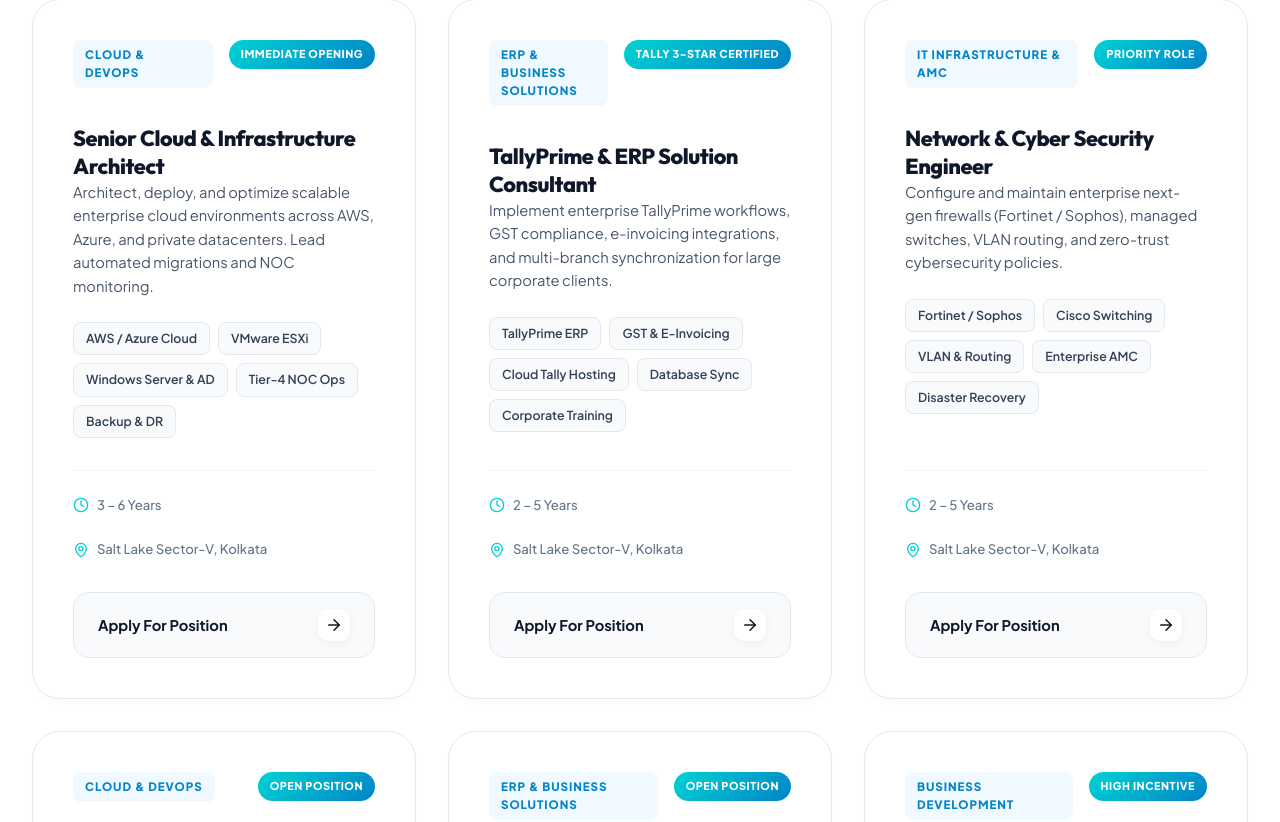
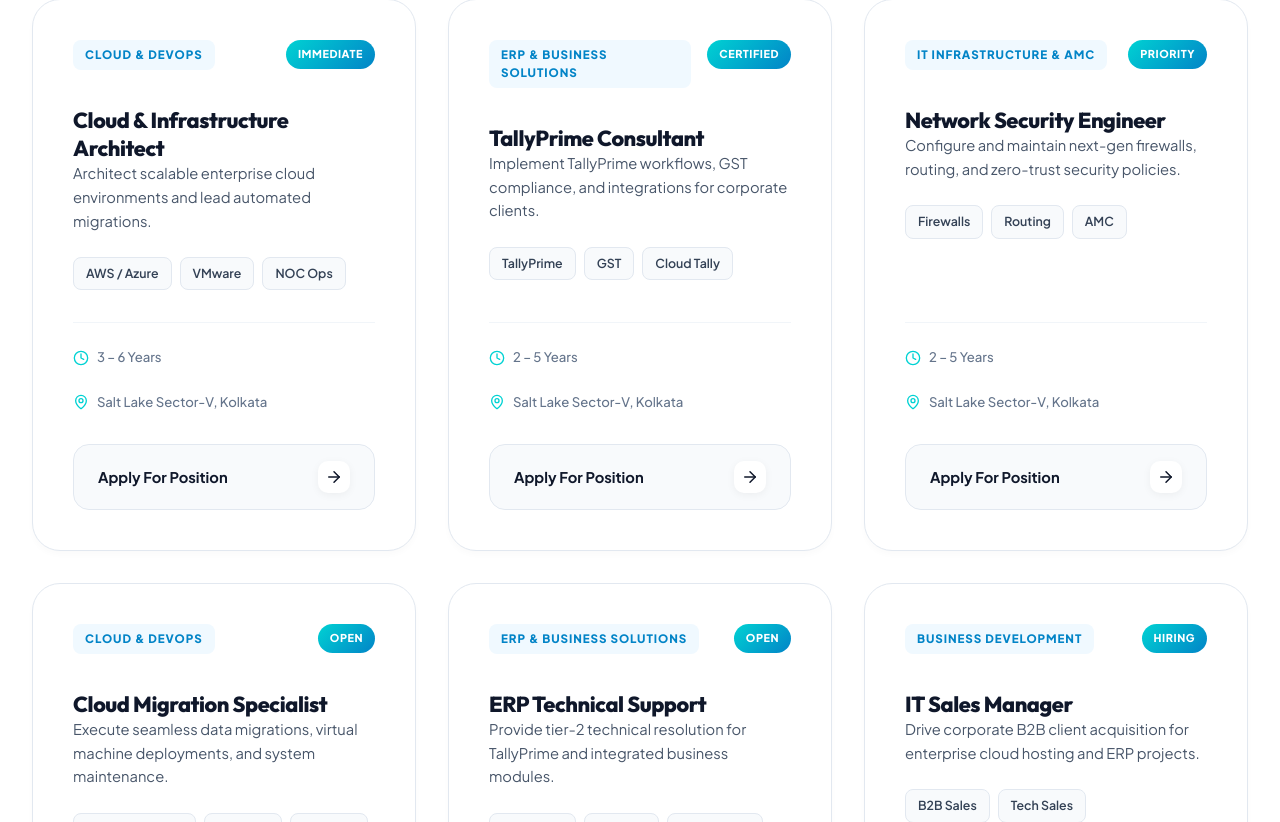
Before and after one commit to NISPL-coder/website, a React (Vite) app in the folder website/: page /career in a window 1280 px wide. Shown: the part 458-1280 px from the top of the page. Built offline with nearby package versions, Linux system fonts and the light colour scheme.

Commit message:
feat: add CareerPage component with job listings and application form

```diff
--- a/website/src/pages/CareerPage/CareerPage.jsx
+++ b/website/src/pages/CareerPage/CareerPage.jsx
@@ -20,75 +20,75 @@
 const JOBS = [
   {
     id: 'cloud-arch',
-    title: 'Senior Cloud & Infrastructure Architect',
+    title: 'Cloud & Infrastructure Architect',
     department: 'Cloud & DevOps',
     category: 'cloud',
-    badge: 'Immediate Opening',
+    badge: 'Immediate',
     experience: '3 – 6 Years',
-    type: 'Full-Time • On-Site',
+    type: 'Full-Time',
     location: 'Salt Lake Sector-V, Kolkata',
-    description: 'Architect, deploy, and optimize scalable enterprise cloud environments across AWS, Azure, and private datacenters. Lead automated migrations and NOC monitoring.',
-    skills: ['AWS / Azure Cloud', 'VMware ESXi', 'Windows Server & AD', 'Tier-4 NOC Ops', 'Backup & DR']
+    description: 'Architect scalable enterprise cloud environments and lead automated migrations.',
+    skills: ['AWS / Azure', 'VMware', 'NOC Ops']
   },
   {
     id: 'tally-consultant',
-    title: 'TallyPrime & ERP Solution Consultant',
+    title: 'TallyPrime Consultant',
     department: 'ERP & Business Solutions',
     category: 'erp',
-    badge: 'Tally 3-Star Certified',
+    badge: 'Certified',
     experience: '2 – 5 Years',
-    type: 'Full-Time • On-Site',
+    type: 'Full-Time',
     location: 'Salt Lake Sector-V, Kolkata',
-    description: 'Implement enterprise TallyPrime workflows, GST compliance, e-invoicing integrations, and multi-branch synchronization for large corporate clients.',
-    skills: ['TallyPrime ERP', 'GST & E-Invoicing', 'Cloud Tally Hosting', 'Database Sync', 'Corporate Training']
+    description: 'Implement TallyPrime workflows, GST compliance, and integrations for corporate clients.',
+    skills: ['TallyPrime', 'GST', 'Cloud Tally']
   },
   {
     id: 'security-engineer',
-    title: 'Network & Cyber Security Engineer',
+    title: 'Network Security Engineer',
     department: 'IT Infrastructure & AMC',
     category: 'infra',
-    badge: 'Priority Role',
+    badge: 'Priority',
     experience: '2 – 5 Years',
-    type: 'Full-Time • On-Site',
+    type: 'Full-Time',
     location: 'Salt Lake Sector-V, Kolkata',
-    description: 'Configure and maintain enterprise next-gen firewalls (Fortinet / Sophos), managed switches, VLAN routing, and zero-trust cybersecurity policies.',
-    skills: ['Fortinet / Sophos', 'Cisco Switching', 'VLAN & Routing', 'Enterprise AMC', 'Disaster Recovery']
+    description: 'Configure and maintain next-gen firewalls, routing, and zero-trust security policies.',
+    skills: ['Firewalls', 'Routing', 'AMC']
   },
   {
     id: 'cloud-migration',
-    title: 'Cloud Migration & Virtualization Specialist',
+    title: 'Cloud Migration Specialist',
     department: 'Cloud & DevOps',
     category: 'cloud',
-    badge: 'Open Position',
+    badge: 'Open',
     experience: '1 – 3 Years',
-    type: 'Full-Time • On-Site',
+    type: 'Full-Time',
     location: 'Salt Lake Sector-V, Kolkata',
-    description: 'Execute seamless on-premise to cloud data migrations, virtual machine deployments, automated hourly backups, and remote client systems maintenance.',
-    skills: ['Windows Server', 'Hyper-V / VMware', 'Cloud Backups', 'Active Directory', 'DNS / DHCP']
+    description: 'Execute seamless data migrations, virtual machine deployments, and system maintenance.',
+    skills: ['Windows Server', 'Hyper-V', 'Backups']
   },
   {
     id: 'erp-support',
-    title: 'Enterprise ERP Technical Support Specialist',
+    title: 'ERP Technical Support',
     department: 'ERP & Business Solutions',
     category: 'erp',
-    badge: 'Open Position',
+    badge: 'Open',
     experience: '1 – 3 Years',
-    type: 'Full-Time • On-Site',
+    type: 'Full-Time',
     location: 'Salt Lake Sector-V, Kolkata',
-    description: 'Provide tier-2 technical resolution for TallyPrime and integrated corporate business modules, assisting enterprise accountants and CFO teams.',
-    skills: ['TallyPrime', 'Accounting Systems', 'Data Integrity', 'Client Support', 'Troubleshooting']
+    description: 'Provide tier-2 technical resolution for TallyPrime and integrated business modules.',
+    skills: ['TallyPrime', 'Support', 'Accounting']
   },
   {
     id: 'sales-executive',
-    title: 'Enterprise IT Solutions Sales Manager',
+    title: 'IT Sales Manager',
     department: 'Business Development',
     category: 'sales',
-    badge: 'High Incentive',
+    badge: 'Hiring',
     experience: '2 – 5 Years',
-    type: 'Full-Time • On-Site',
+    type: 'Full-Time',
     location: 'Salt Lake Sector-V, Kolkata',
-    description: 'Drive corporate B2B client acquisition for enterprise cloud hosting, turnkey IT infrastructure AMC, Microsoft 365 licensing, and ERP projects.',
-    skills: ['B2B Tech Sales', 'Enterprise AMC', 'Microsoft 365', 'Client Engagement', 'Contract Closing']
+    description: 'Drive corporate B2B client acquisition for enterprise cloud hosting and ERP projects.',
+    skills: ['B2B Sales', 'Tech Sales', 'Client Engagement']
   }
 ];
 
```
